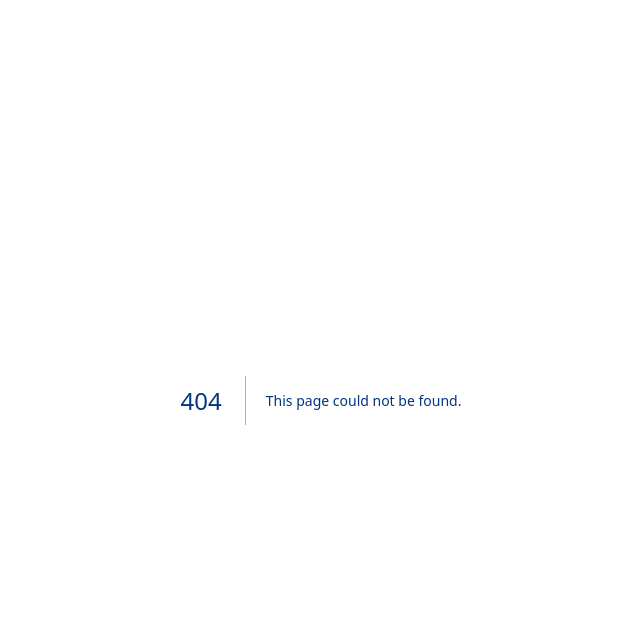
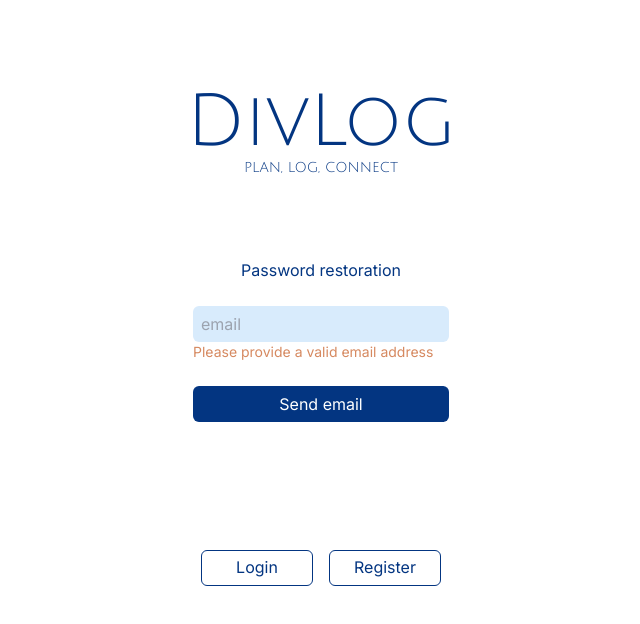
Before and after one commit to Aska62/divlog_app, a Next.js app in the folder frontend/: page /forgotPassword in a window 1280 px wide. Before the commit this address had no page. Shown: the top 624 px of the page, without its empty margins (319-959 px from the left). Built offline with nearby package versions, Linux system fonts and the light colour scheme.

Commit message:
added password restoration page

```diff
--- /dev/null
+++ b/frontend/app/forgotPassword/page.tsx
@@ -0,0 +1,38 @@
+import Link from "next/link";
+import LogoLg from "@/components/LogoLg";
+import PasswordResetEmailBtn from "@/components/PasswordResetEmailBtn";
+
+const ForgotPassword = () => {
+  return (
+    <main className="w-full h-screen flex flex-col items-center justify-center">
+      <LogoLg />
+
+      <form action="#" className="w-64 text-center mt-20">
+        <h2>Password restoration</h2>
+        <div className="h-14 my-6 text-start">
+          <input
+            type="email"
+            name="email"
+            placeholder="email"
+            className="w-full h-9 px-2 rounded-md bg-lightBlue dark:bg-baseWhite text-black focus:outline-none"
+          />
+          <p className="text-eyeCatchDark dark:text-eyeCatch text-sm">Please provide a valid email address</p>
+        </div>
+
+        <PasswordResetEmailBtn />
+      </form>
+
+      <div className="text-center my-32 w-64 flex justify-around">
+        <Link href={'/login'}>
+          <p className="w-28 border border-darkBlue dark:border-lightBlue hover:bg-lightBlue dark:hover:bg-lightGray dark:hover:text-darkBlue duration-75 h-9 rounded-md text-center leading-8" >Login</p>
+        </Link>
+        <Link href={'/register'}>
+          <p className="w-28 border border-darkBlue dark:border-lightBlue hover:bg-lightBlue dark:hover:bg-lightGray dark:hover:text-darkBlue duration-75 h-9 rounded-md text-center leading-8" >Register</p>
+        </Link>
+      </div>
+
+    </main>
+  );
+}
+
+export default ForgotPassword;
--- /dev/null
+++ b/frontend/components/PasswordResetEmailBtn.tsx
@@ -0,0 +1,7 @@
+const PasswordResetEmailBtn = () => {
+  return (
+    <button className="bg-darkBlue dark:bg-lightBlue hover:bg-darkBlueLight dark:hover:bg-lightGray text-baseWhite dark:text-darkBlue duration-75 w-64 h-9 rounded-md">Send email</button>
+  );
+}
+
+export default PasswordResetEmailBtn;
```
